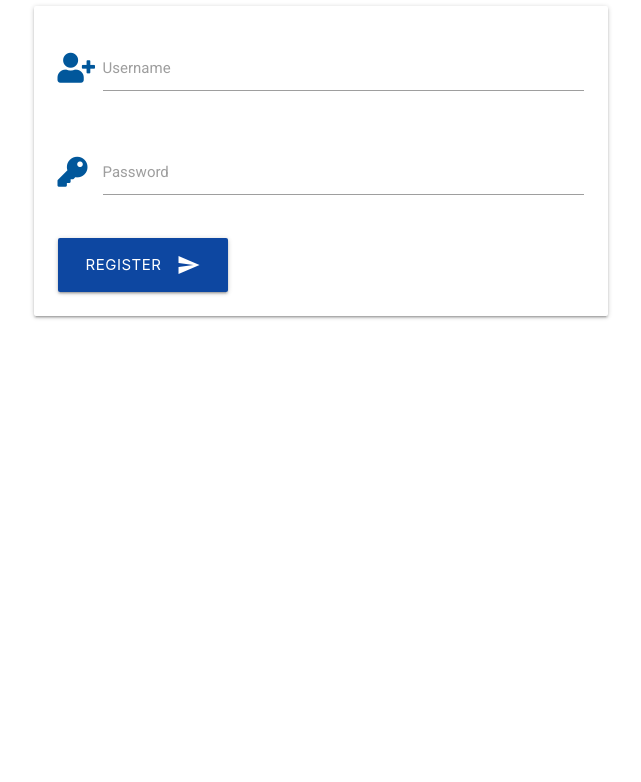
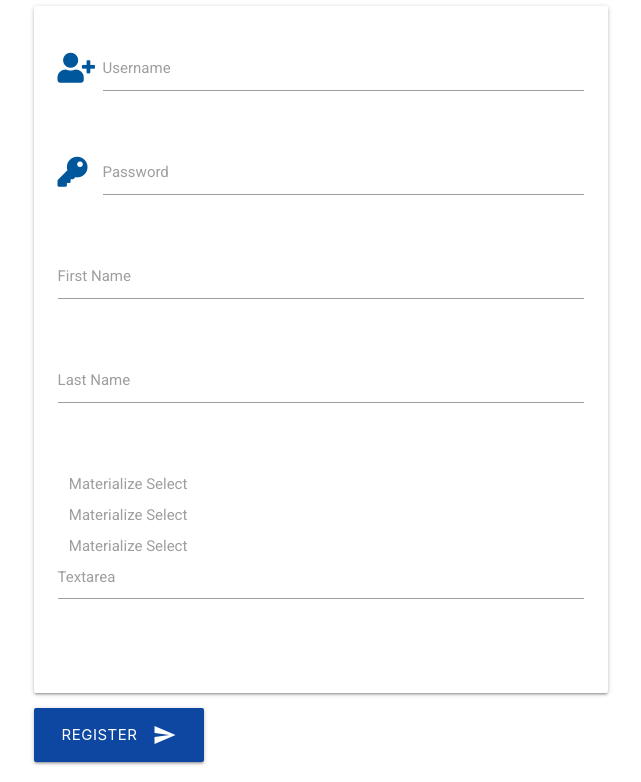
Before and after one commit to Code-Institute-Submissions/the-running-team, a Flask app: page /register in a window 1280 px wide. Shown: the part 313-1095 px from the top of the page, without its empty margins (319-960 px from the left). Before the commit the page ends 632 px from the top, so only its background shows below. Run offline with Flask 2, Linux system fonts and the light colour scheme; some libraries are stand-ins or nearby versions.

Commit message:
Added the rest of the fields needed to register and set up profile.

```diff
--- a/templates/register.html
+++ b/templates/register.html
@@ -19,10 +19,67 @@
                     <label for="password">Password</label>
                 </div>
             </div>
-            <button class="btn-large waves-effect waves-light blue darken-4" type="submit" name="action">Register
-                <i class="material-icons right">send</i>
-            </button>
+            <div class="row">
+                <div class="input-field col s12">
+                    <input id="first_name" name="first_name" type="text" class="validate">
+                    <label for="first_name">First Name</label>
+                </div>
+            </div>
+            <div class="row">
+                <div class="input-field col s12">
+                    <input id="usernme" name="username" type="text" class="validate">
+                    <label for="username">Last Name</label>
+                </div>
+            </div>
+            <div class="input-field col s12">
+                <select>
+                    <option value="" disabled selected>Choose your option</option>
+                    <option value="1">Option 1</option>
+                    <option value="2">Option 2</option>
+                    <option value="3">Option 3</option>
+                    <option value="2">Option 2</option>
+                    <option value="3">Option 3</option>
+                </select>
+                <label>Materialize Select</label>
+            </div>
+            <div class="input-field col s12">
+                <select>
+                    <option value="" disabled selected>Choose your option</option>
+                    <option value="1">Option 1</option>
+                    <option value="2">Option 2</option>
+                    <option value="3">Option 3</option>
+                    <option value="2">Option 2</option>
+                    <option value="3">Option 3</option>
+                </select>
+                <label>Materialize Select</label>
+            </div>
+            <div class="input-field col s12">
+                <select>
+                    <option value="" disabled selected>Choose your option</option>
+                    <option value="1">Option 1</option>
+                    <option value="2">Option 2</option>
+                    <option value="3">Option 3</option>
+                    <option value="2">Option 2</option>
+                    <option value="3">Option 3</option>
+                </select>
+                <label>Materialize Select</label>
+            </div>
+            <div class="row">
+                <form class="col s12">
+                    <div class="row">
+                        <div class="input-field col s12">
+                            <textarea id="textarea1" class="materialize-textarea"></textarea>
+                            <label for="textarea1">Textarea</label>
+                        </div>
+                    </div>
+                </form>
+            </div>
         </div>
+
+        <button class="btn-large waves-effect waves-light blue darken-4" type="submit" name="action">Register
+            <i class="material-icons right">send</i>
+        </button>
     </div>
 </div>
+</div>
 {% endblock %}
```
